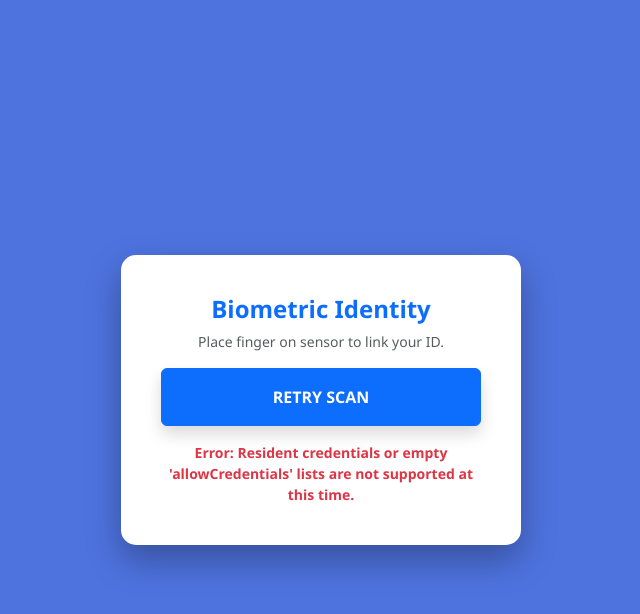
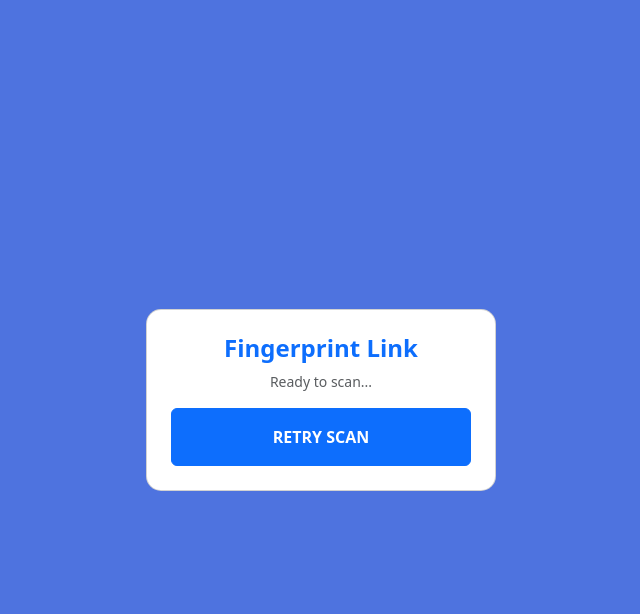
Before and after one commit to Shiplocal/SL-biometric, a plain HTML site: page index.html in a window 1280 px wide. Both pictures are taken after a click on the button "SCAN FINGER". Shown: the whole page, without its empty margins (319-959 px from the left). Drawn offline with nearby package versions, Linux system fonts and the light colour scheme.

Commit message:
Update index.html

```diff
--- a/index.html
+++ b/index.html
@@ -1,67 +1,44 @@
 <!DOCTYPE html>
 <html>
 <head>
-    <title>SL Secure Gateway v1.5.2</title>
+    <title>SL Secure Gateway</title>
     <link href="https://cdn.jsdelivr.net/npm/bootstrap@5.3.0/dist/css/bootstrap.min.css" rel="stylesheet">
-    <style>
-        body { background: #4e73df; color: white; display: flex; align-items: center; justify-content: center; height: 100vh; margin: 0; font-family: 'Segoe UI', sans-serif; }
-        .bridge-card { background: white; color: #333; padding: 40px; border-radius: 15px; box-shadow: 0 15px 35px rgba(0,0,0,0.3); text-align: center; max-width: 400px; }
-        .btn-pending { background-color: #f6ad55 !important; border: none; cursor: not-allowed; }
-    </style>
 </head>
-<body>
-    <div class="bridge-card">
-        <h4 id="title" class="fw-bold text-primary">Biometric Identity</h4>
-        <p id="msg" class="text-muted small">Checking hardware status...</p>
-        <button id="btn" class="btn btn-primary w-100 fw-bold py-3 shadow" onclick="executeScan()" disabled>LOADING...</button>
-        <div id="status-err" class="mt-3 small text-danger fw-bold"></div>
+<body style="background: #4e73df; color: white; display: flex; align-items: center; justify-content: center; height: 100vh;">
+    <div class="card p-4 text-center text-dark" style="width: 350px; border-radius: 15px;">
+        <h4 class="text-primary fw-bold">Fingerprint Link</h4>
+        <p id="msg" class="small text-muted">Ready to scan...</p>
+        <button id="btn" class="btn btn-primary w-100 py-3 fw-bold" onclick="executeScan()">SCAN FINGER</button>
     </div>
 
     <script>
         const params = new URLSearchParams(window.location.search);
-        const icid = params.get('icid');
-        const currentStatus = params.get('status');
-
-        window.onload = function() {
-            const btn = document.getElementById('btn');
-            const msg = document.getElementById('msg');
-
-            if (currentStatus === 'PENDING_APPROVAL') {
-                btn.disabled = true;
-                btn.className = "btn btn-warning w-100 fw-bold py-3 btn-pending";
-                btn.innerText = "AWAITING APPROVAL";
-                msg.innerHTML = "<b>Request Pending.</b><br>Please ask a Manager to verify your CCTV footage for this scan.";
-            } else {
-                btn.disabled = false;
-                btn.innerText = "SCAN FINGER";
-                msg.innerText = "Place finger on sensor to link your ID.";
-            }
-        };
 
         async function executeScan() {
             const btn = document.getElementById('btn');
             btn.disabled = true;
-            btn.innerText = "SCANNING...";
+            btn.innerText = "WAITING FOR TOUCH...";
 
             try {
                 const options = {
                     publicKey: {
                         challenge: window.crypto.getRandomValues(new Uint8Array(32)),
                         rp: { name: "SL_Logistics" },
-                        user: { id: new TextEncoder().encode(icid), name: "Worker_" + icid, displayName: "ID: " + icid },
+                        user: { id: new TextEncoder().encode(params.get('icid')), name: "User", displayName: "User" },
                         pubKeyCredParams: [{ alg: -7, type: "public-key" }],
                         authenticatorSelection: { authenticatorAttachment: "platform", userVerification: "required", residentKey: "required", requireResidentKey: true },
-                        attestation: "direct",
                         timeout: 60000
                     }
                 };
-                const credential = await navigator.credentials.create({ publicKey: options.publicKey, mediation: 'required' });
-                const credId = btoa(String.fromCharCode.apply(null, new Uint8Array(credential.rawId)));
-                window.location.href = `${params.get('returnUrl')}?credId=${encodeURIComponent(credId)}&icid=${icid}&action=${params.get('action')}`;
+                const cred = await navigator.credentials.create({ publicKey: options.publicKey });
+                const credId = btoa(String.fromCharCode.apply(null, new Uint8Array(cred.rawId)));
+                window.location.href = `${params.get('returnUrl')}?credId=${encodeURIComponent(credId)}&icid=${params.get('icid')}&station=${params.get('station')}`;
             } catch (e) {
                 btn.disabled = false;
                 btn.innerText = "RETRY SCAN";
-                document.getElementById('status-err').innerText = "Error: " + e.message;
+                alert(e.message);
             }
         }
     </script>
+</body>
+</html>
```
